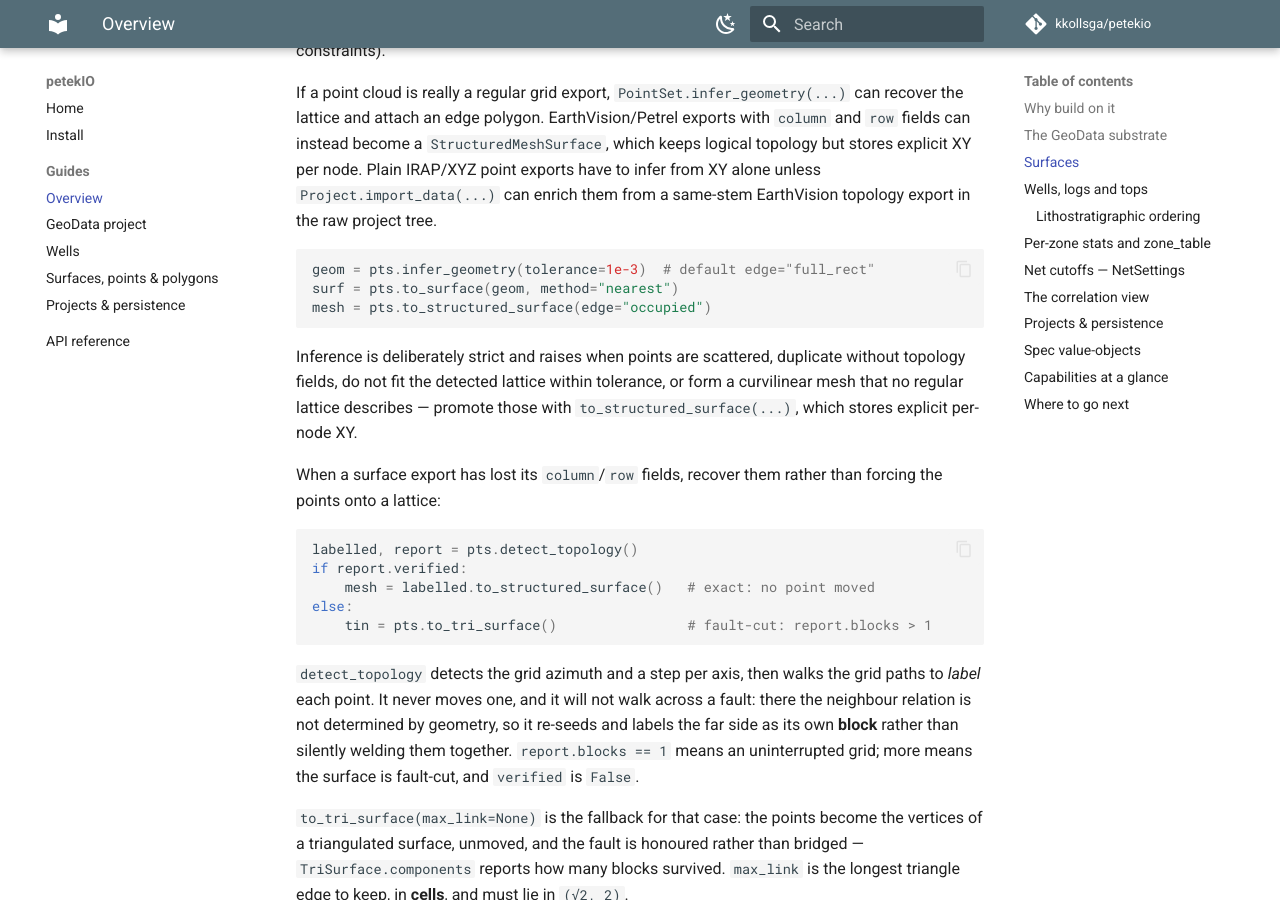
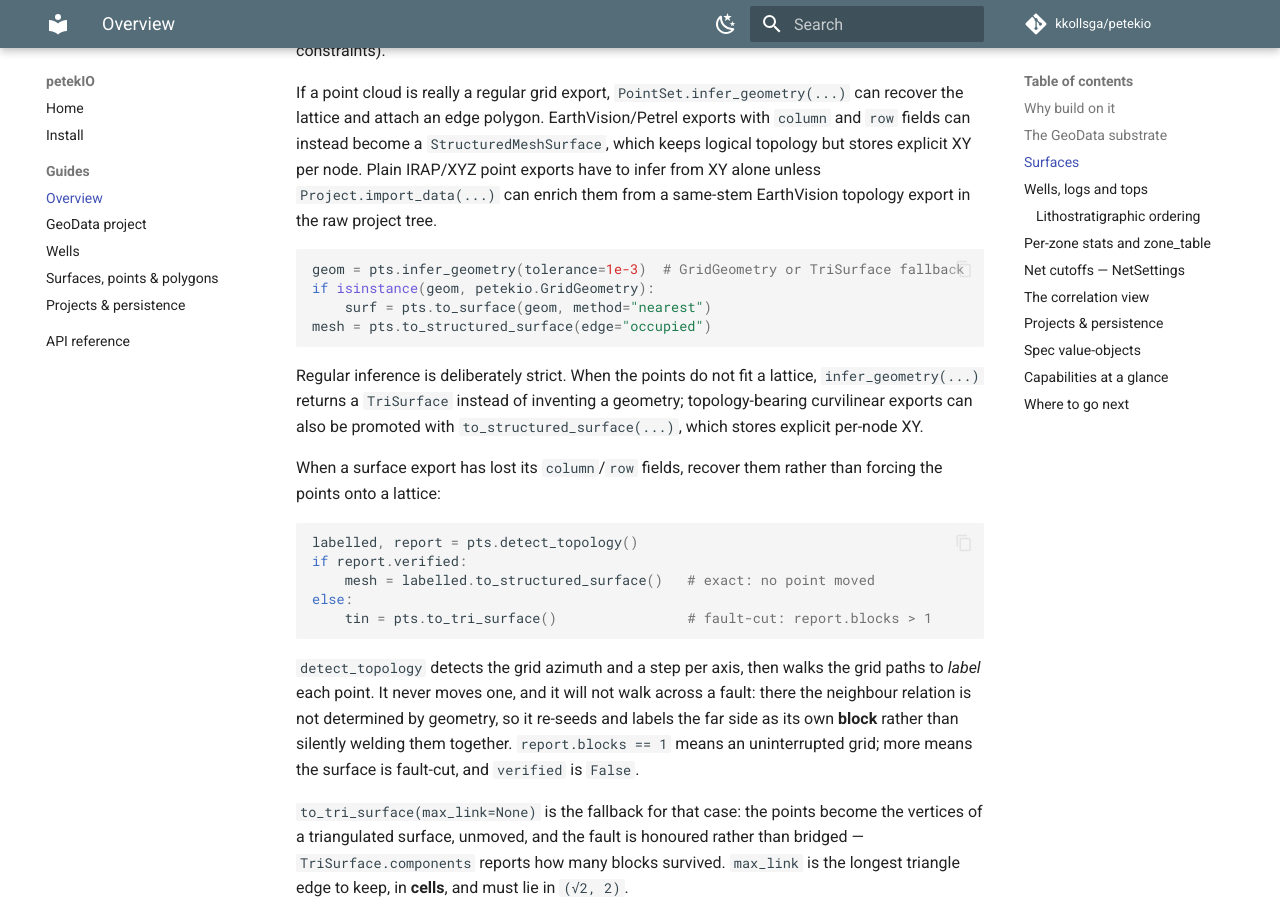
Before and after one commit to kkollsga/petekio, an MkDocs documentation site: the page built from docs/guide.md, in a window 1280 px wide and 900 px high, scrolled down 1628 px. Built offline with MkDocs 1.6.1 and Material for MkDocs 9.7.7, drawn with Linux system fonts in a browser that asks for light colours; comment, search, counter and statistics services are not loaded.

Commit message:
fix: fall back to triangle geometry

````diff
--- a/docs/guide.md
+++ b/docs/guide.md
@@ -80,14 +80,15 @@ point exports have to infer from XY alone unless `Project.import_data(...)` can
 enrich them from a same-stem EarthVision topology export in the raw project tree.
 
 ```python
-geom = pts.infer_geometry(tolerance=1e-3)  # default edge="full_rect"
-surf = pts.to_surface(geom, method="nearest")
+geom = pts.infer_geometry(tolerance=1e-3)  # GridGeometry or TriSurface fallback
+if isinstance(geom, petekio.GridGeometry):
+    surf = pts.to_surface(geom, method="nearest")
 mesh = pts.to_structured_surface(edge="occupied")
 ```
 
-Inference is deliberately strict and raises when points are scattered, duplicate
-without topology fields, do not fit the detected lattice within tolerance, or form
-a curvilinear mesh that no regular lattice describes — promote those with
+Regular inference is deliberately strict. When the points do not fit a lattice,
+`infer_geometry(...)` returns a `TriSurface` instead of inventing a geometry;
+topology-bearing curvilinear exports can also be promoted with
 `to_structured_surface(...)`, which stores explicit per-node XY.
 
 When a surface export has lost its `column`/`row` fields, recover them rather than
````
Also changed, not shown: API.md (+3 -2 lines), CHANGELOG.md (+7 -0 lines), docs/api/reference.md (+2 -1 lines), docs/guide/surfaces.md (+5 -4 lines), 5 other files.
